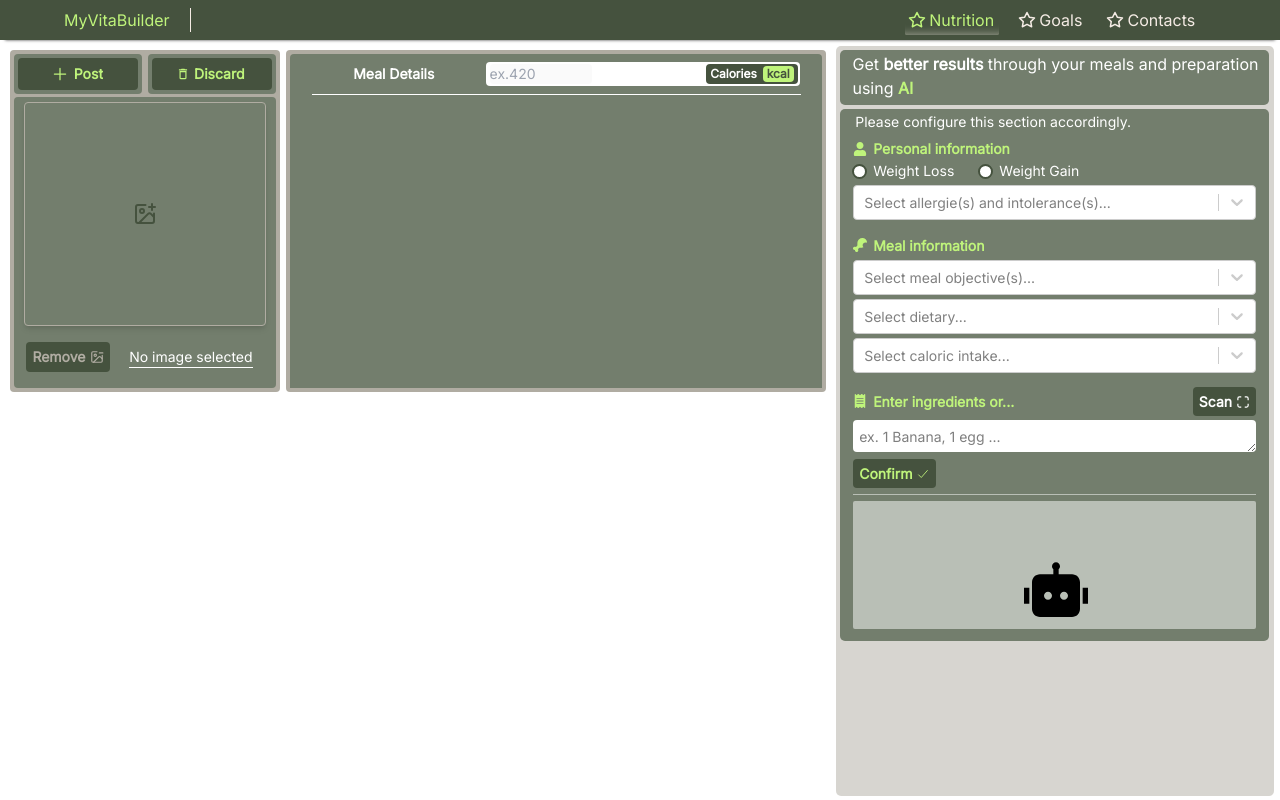
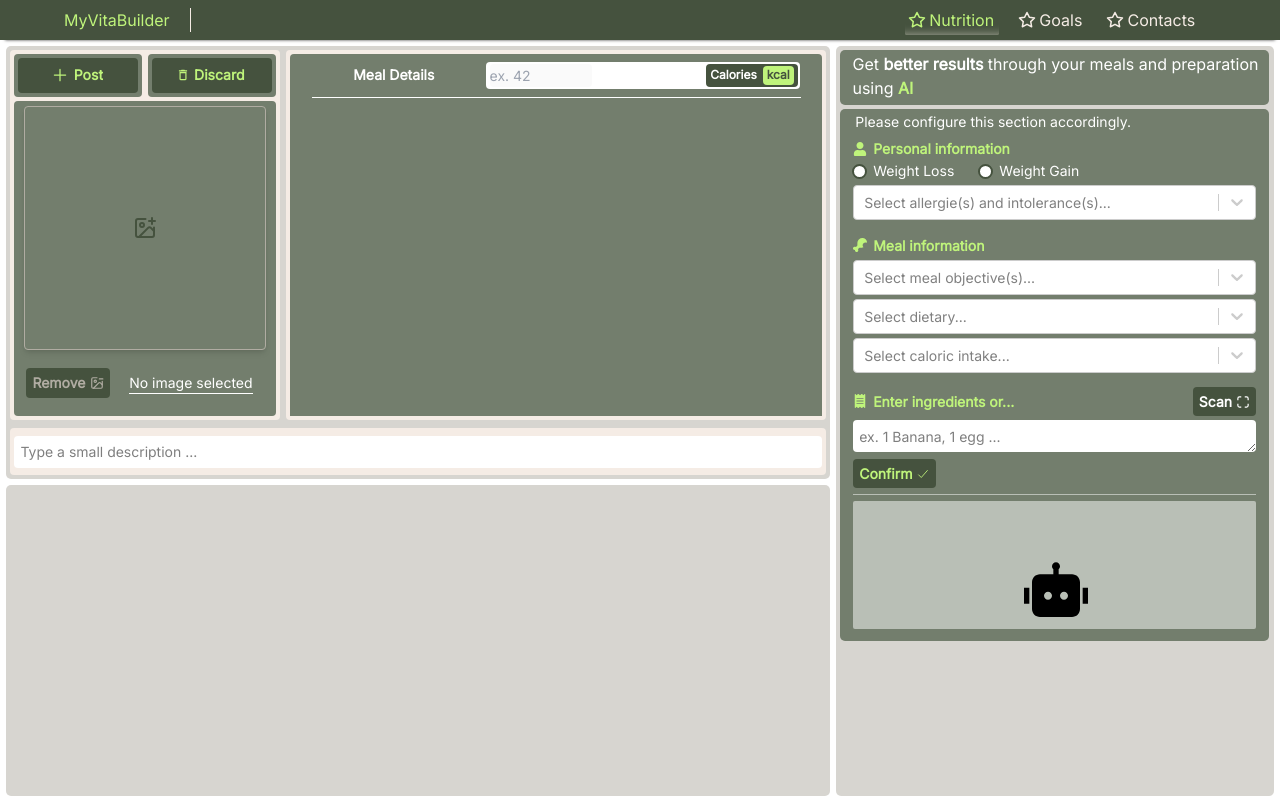
Before and after one commit to MarcoFz7/MyVitaBuilder, a Next.js app: page /nutrition in a window 1280 px wide. Built offline with nearby package versions, Linux system fonts and the light colour scheme.

Commit message:
#comment adding more content to the nutrition page, with a optional description for the posts.

```diff
--- a/app/nutrition/page.tsx
+++ b/app/nutrition/page.tsx
@@ -3,6 +3,7 @@
 import './page.css'
 
 import CustomInput from '../components/customInput/customInput';
+import CustomTextArea from '../components/customTextArea/customTextArea';
 
 import React, { useState, useEffect, useRef } from 'react';
 import Select from 'react-select';
@@ -82,6 +83,19 @@ const Page = () => {
   const [selectedImage, setSelectedImage] = useState<string | null>();
   const [imageName, setImageName] = useState<string | null>('');
 
+  const [descriptionTextareaValue, setDescriptionTextareaValue] = useState<string>('');
+
+  /**
+   * Function to retrieve the value of the description text are and use on Post request
+   * Resets the prop being used as a request trigger (descriptionTextareaValueRequest)
+   *
+   * @param responseValue
+   */
+  const handleDescriptionTextAreaResponse = (responseValue: string) => {
+    setDescriptionTextareaValue(responseValue);
+
+  };
+
   const handlePostConfirmation = () => {
 
   };
@@ -125,8 +139,12 @@ const Page = () => {
   const handleRemoveImage = () => {
     setSelectedImage(null);
     setImageName(null);
+
+    // Reset inputFile value to allow to add the removed image again
+    if (inputFile.current) {
+      inputFile.current.value = '';
+    }
   }
-
 
 
   // ---------------------------- Start of const/hooks/functions and more, related to AI CALCULATOR SECTION ----------------------------
@@ -385,11 +403,11 @@ const Page = () => {
 
   return (
     <div className={`${inter.className} nutrition-page`}>
-      <div className="page-post-section">
-        <div className='flex flex-col w-full h-full text-sm min-h-[550px] sm:min-h-[400px] md:min-h-full'>
-          <div className='flex flex-col sm:flex-row p-1 w-full h-4/5 gap-1.5 min-h-[500px] sm:min-h-[350px]'>
+      <div className="page-post-section bg-c-dark-smoke-50 min-h-[550px] sm:min-h-[433px]">
+        <div className='flex flex-col w-full h-full text-sm'>
+          <div className='flex flex-col sm:flex-row gap-1.5 p-1 w-full h-[87.5%] min-h-[500px] sm:min-h-[350px]'>
 
-            <div className='div-reference-two new flex flex-col gap-[1%] bg-c-dark-smoke rounded h-full p-1 w-1/3 min-w-[205px]'>
+            <div className='flex flex-col gap-[1%] bg-c-light-smoke rounded h-full p-1 w-full sm:w-1/3 min-w-[205px]'>
               <div className='flex flex-row gap-1.5 w-full h-[12%]'>
                 <div className='flex w-1/2 h-full bg-c-sidebar-dark-green rounded justify-center items-center p-1'>
                   <button type='button' className='flex justify-center items-center max-h-[45px] bg-c-dark-green text-c-lemon-green hover:bg-c-lemon-green hover:text-black rounded p-1 pl-1.5 pr-1.5 w-fit transition-all duration-250 ease h-full w-full' title='Add Post!' onClick={handlePostConfirmation}>
@@ -426,14 +444,14 @@ const Page = () => {
                 </div>
               </div>
             </div>
-            <div className='bg-c-dark-smoke rounded h-full w-full sm:w-2/3 p-1 min-w-[205px] text-white' >
+            <div className='bg-c-light-smoke rounded h-full w-full sm:w-2/3 p-1 min-w-[205px] text-white' >
               <div className='flex flex-col bg-c-sidebar-dark-green w-full h-full rounded'>
                 <div className='flex-1 flex flex-row rounded w-[99%] h-[12%] min-h-[30px] max-h-[12%] pl-[4%] sm:pl-[2%] justify-center'>
                   <div className='flex w-[32.5%] h-full justify-center items-center'>
                     <span className='font-bold'>Meal Details</span>
                   </div>
                   <div className='w-[64%]'>
-                    <CustomInput title='Calories' placeholder='ex.420' isDisabled={true} topic='Calories' hasUnit={true} unit='kcal'/>
+                    <CustomInput title='Calories' placeholder='ex. 42' isDisabled={true} topic='Calories' hasUnit={true} unit='kcal'/>
                   </div>
                 </div>
                 <div className='pl-0 ml-[4%] w-[92%] h-px bg-white'></div>
@@ -444,7 +462,13 @@ const Page = () => {
               </div>
             </div>
           </div>
-          <div className='w-full h-1/5'></div>
+          <div className='w-full h-[12.5%] p-1'>
+              <div className='flex bg-c-light-smoke w-full h-full p-1 rounded items-center'>
+                <div className='flex w-full h-8 min-h-8'>
+                  <CustomTextArea placeholder='Type a small description ...' isSizeRestricted={true} maxCharacters={255} isDisabled={false} isResizable={false} onTextareaValueRequest={handleDescriptionTextAreaResponse}/>
+                </div>
+              </div>
+          </div>
         </div>
       </div>
       <div className="page-ai-calculator-section" onMouseEnter={handleRobotIconAnimationOnMouseEnter} onMouseLeave={handleRobotIconAnimationOnMouseLeave}>
@@ -516,7 +540,7 @@ const Page = () => {
                 <span className="flex items-center m-0 whitespace-nowrap overflow-hidden"><strong>Scan</strong><IoScanSharp className='ml-[0.25rem] mt-px'/></span>
               </button>
             </div>
-            <textarea ref={textareaRef} placeholder='ex. 1 Banana, 1 egg ...' className='text-black pt-[0.38rem] placeholder:text-black placeholder:opacity-50 rounded mt-1 p-1 pl-1.5 pr-1.5 w-full h-8 min-h-8' value={ingredientsTextAreaValue} onChange={handleTextAreaValueChange}></textarea>
+            <textarea ref={textareaRef} placeholder='ex. 1 Banana, 1 egg ...' className='text-black pt-[0.38rem] placeholder:text-black placeholder:opacity-50 rounded mt-1 p-1 pl-1.5 pr-1.5 w-full h-8 min-h-8 !max-h-[115px]' value={ingredientsTextAreaValue} onChange={handleTextAreaValueChange}></textarea>
           </div>
           <div>
             <button type='button' className='bg-c-dark-green text-c-lemon-green hover:bg-c-lemon-green hover:text-black rounded p-1 pl-1.5 pr-1.5 ml-1 mt-0.5 w-fit transition-all duration-250 ease' title='Submit!' onClick={handleRequestConfirmation}>
@@ -581,7 +605,7 @@ const Page = () => {
           </div>
         </div>
       </div>
-      <div className="page-written-calculator"></div>
+      <div className="page-written-calculator bg-c-dark-smoke-50"></div>
     </div>
   );
 };
```
